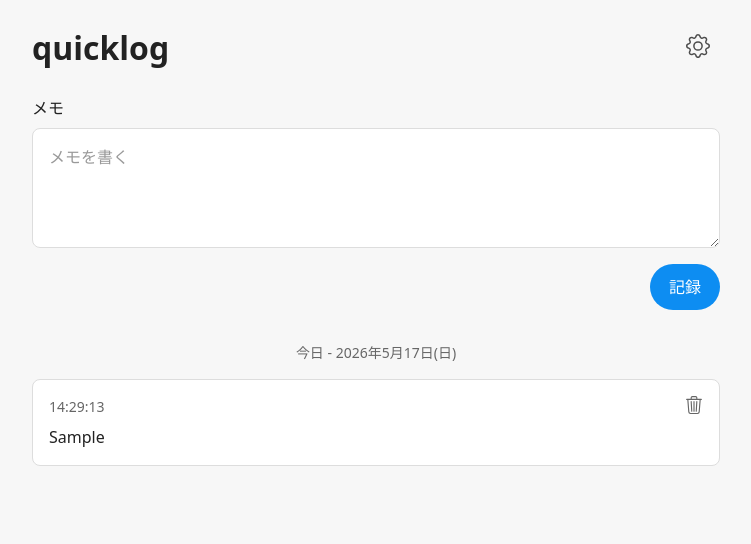
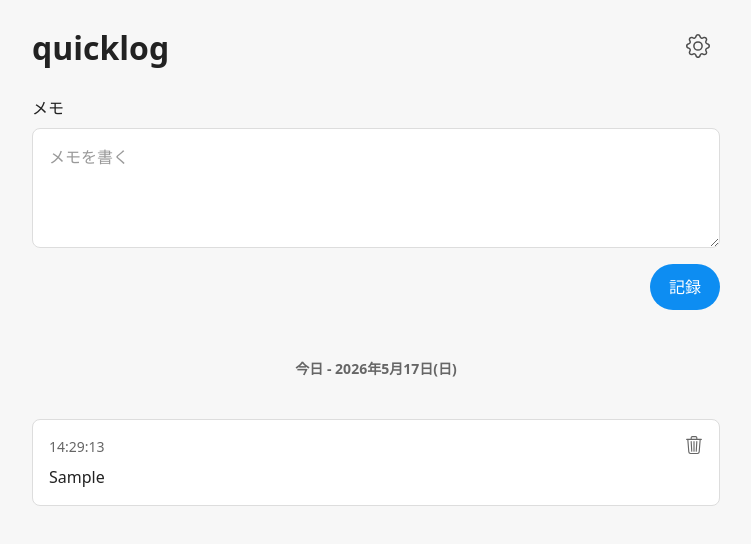
Before and after one commit to asamichiruko/quicklog, a Vue app: page / in a window 1280 px wide. Both pictures are taken after typing "Sample" into the empty fields and a click on the button "記録". Shown: the top 544 px of the page, without its empty margins (264-1015 px from the left). Built offline with nearby package versions, Linux system fonts and the light colour scheme.

Commit message:
feat: 日付見出し部分を sticky に変更

```diff
--- a/src/components/LogEntryList.vue
+++ b/src/components/LogEntryList.vue
@@ -42,6 +42,7 @@ function formatDateHeading(date: Date) {
   <template v-else>
     <div class="date-groups">
       <section v-for="group in groupedItems" :key="group.key" class="date-group">
+        <header class="date-header">
           <h2 class="date-heading">
             <span class="date-heading-date">{{ formatDateHeading(group.date) }}</span>
             <span class="date-heading-count" v-if="props.showDailySummary">
@@ -51,6 +52,7 @@ function formatDateHeading(date: Date) {
           <div class="time-distribution-strip" v-if="props.showDailySummary">
             <TimeDistributionStrip :items="group.items" />
           </div>
+        </header>
         <ul class="entries">
           <li v-for="item in group.items" :key="item.id" class="entry">
             <div class="entry-header">
@@ -100,10 +102,18 @@ function formatDateHeading(date: Date) {
   gap: var(--space-2);
 }
 
+.date-header {
+  position: sticky;
+  top: 0;
+  z-index: 1;
+  background: var(--color-page);
+  padding: var(--space-2);
+}
+
 .date-heading {
-  margin: 0;
+  margin: 0 0 var(--space-1);
   font-size: var(--font-size-small);
-  font-weight: var(--font-weight-regular);
+  font-weight: var(--font-weight-bold);
   color: var(--color-text-muted);
   justify-self: center;
 }
```
Lines whose indentation alone changed are shown as unchanged.
